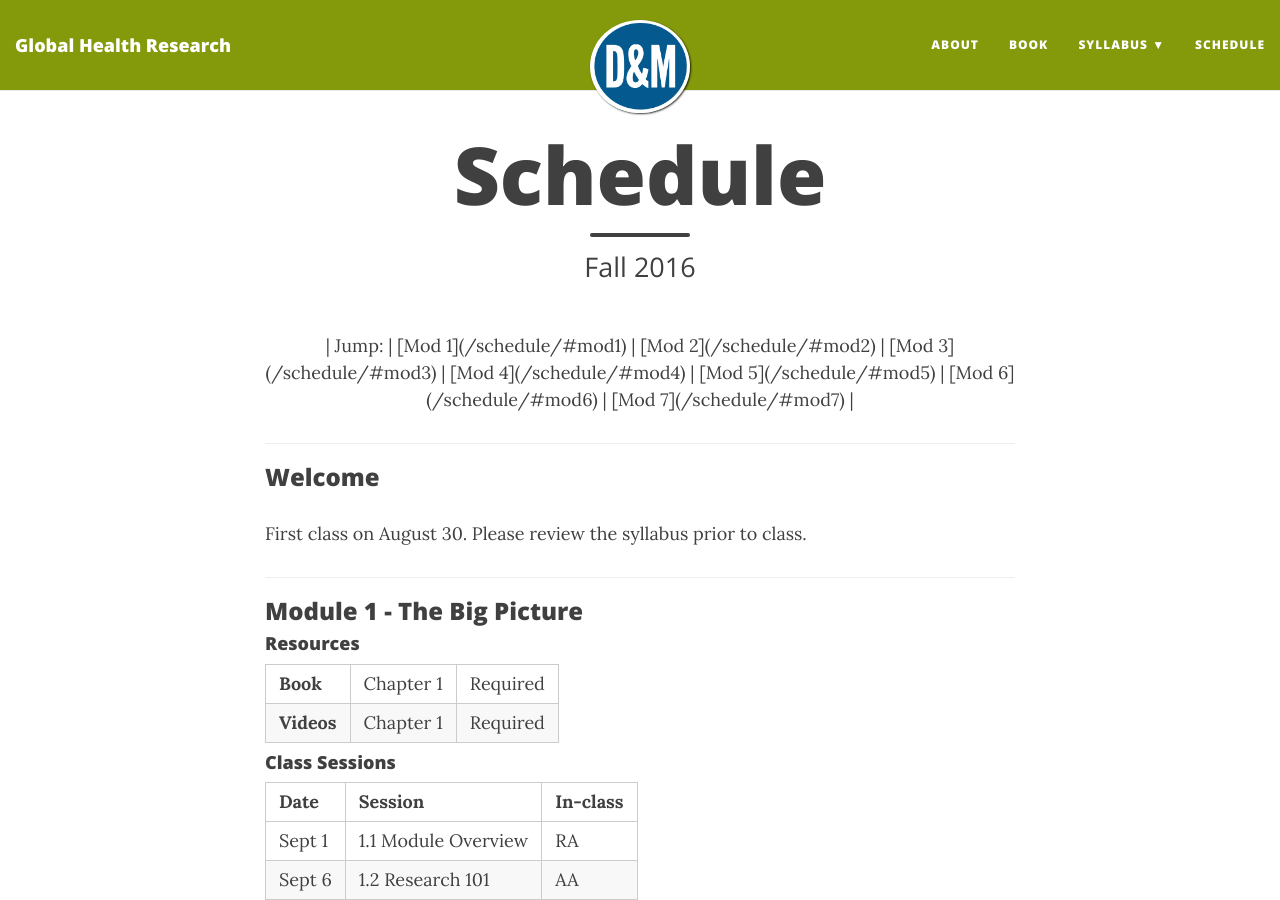
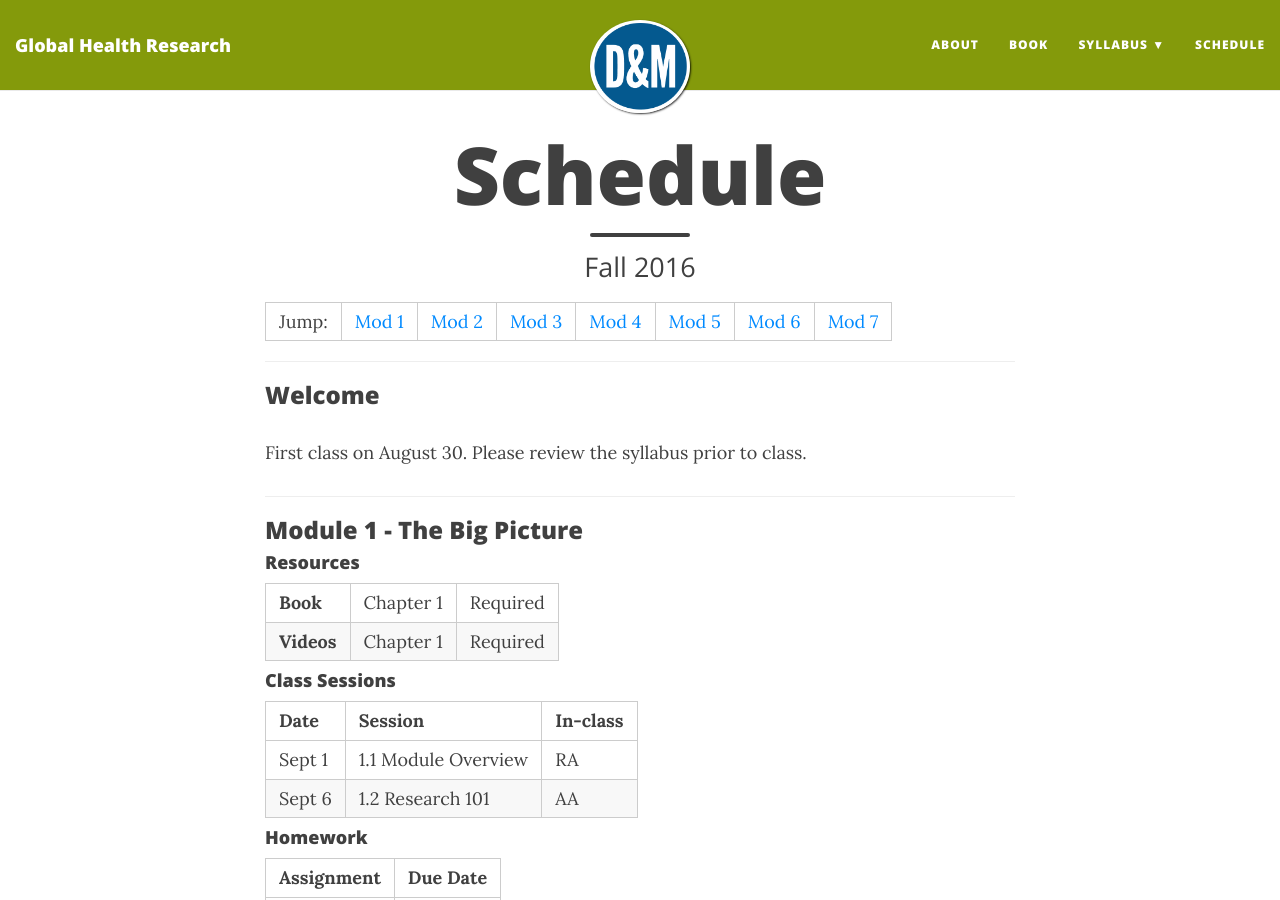
Before and after one commit to ericpgreen/ghr, a Jekyll site: the page built from schedule.md, in a window 1280 px wide and 900 px high. Built offline with Jekyll 4.4.1, drawn with Linux system fonts in a browser that asks for light colours; nearby versions of some CDN libraries.

Commit message:
no center

```diff
--- a/schedule.md
+++ b/schedule.md
@@ -4,7 +4,7 @@ title: Schedule
 subtitle: Fall 2016
 ---
 
-<p style="text-align: center;">| Jump: | [Mod 1]({{ site.baseurl }}/schedule/#mod1) | [Mod 2]({{ site.baseurl }}/schedule/#mod2) | [Mod 3]({{ site.baseurl }}/schedule/#mod3) | [Mod 4]({{ site.baseurl }}/schedule/#mod4) | [Mod 5]({{ site.baseurl }}/schedule/#mod5) | [Mod 6]({{ site.baseurl }}/schedule/#mod6) | [Mod 7]({{ site.baseurl }}/schedule/#mod7) |</p>
+| Jump: | [Mod 1]({{ site.baseurl }}/schedule/#mod1) | [Mod 2]({{ site.baseurl }}/schedule/#mod2) | [Mod 3]({{ site.baseurl }}/schedule/#mod3) | [Mod 4]({{ site.baseurl }}/schedule/#mod4) | [Mod 5]({{ site.baseurl }}/schedule/#mod5) | [Mod 6]({{ site.baseurl }}/schedule/#mod6) | [Mod 7]({{ site.baseurl }}/schedule/#mod7) |
 
 * * *
 
```
